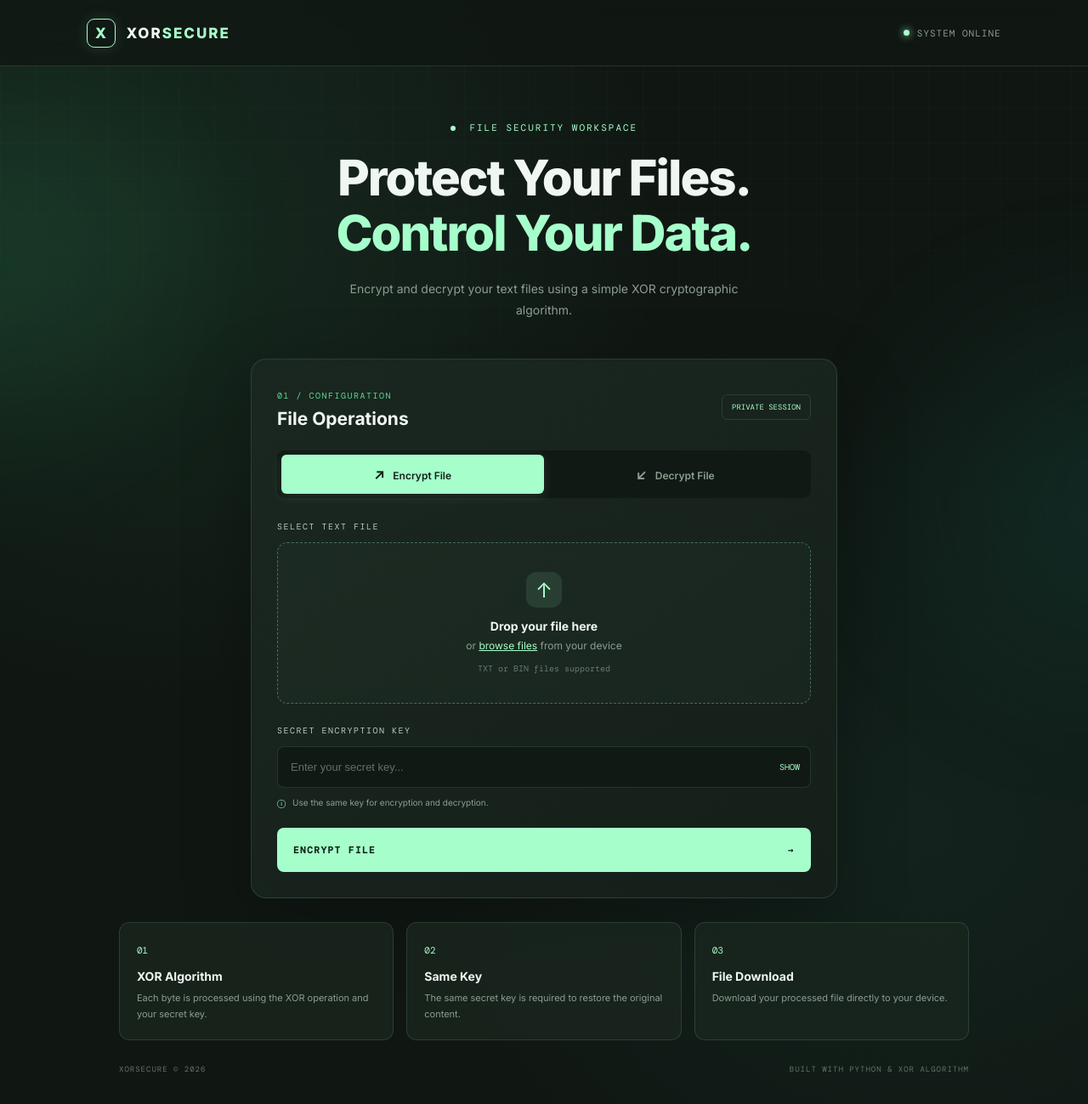
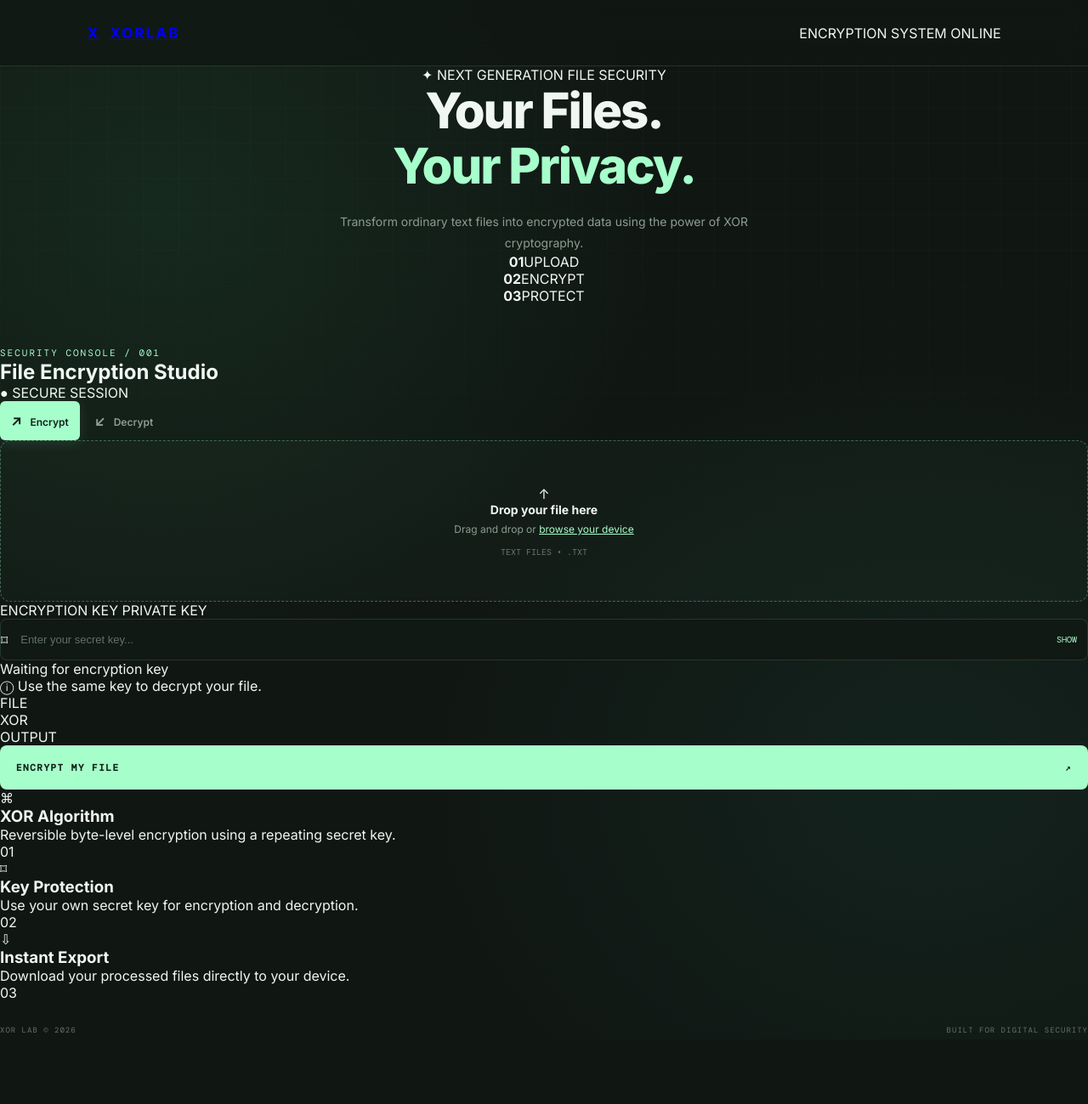
Before and after one commit to A-Irfana-Begam/XOR-File-Security-Studio, a Flask app: page / in a window 1280 px wide. Shown: the whole page at 85% size. After the commit the page ends 1215 px from the top, so only its background shows below. Run offline with Flask 3, Linux system fonts and the light colour scheme.

Commit message:
Update index.html

```diff
--- a/templates/index.html
+++ b/templates/index.html
@@ -3,137 +3,159 @@
 <head>
     <meta charset="UTF-8">
     <meta name="viewport" content="width=device-width, initial-scale=1.0">
-    <title>XOR File Security Studio</title>
+    <title>XOR Security Lab</title>
     <link rel="stylesheet" href="/style.css">
 </head>
 <body>
 
-    <div class="background-glow glow-one"></div>
-    <div class="background-glow glow-two"></div>
+<div class="ambient ambient-one"></div>
+<div class="ambient ambient-two"></div>
 
 <header class="navbar">
-        <div class="brand">
-            <div class="brand-icon">X</div>
-            <span>XOR<span class="brand-highlight">SECURE</span></span>
-        </div>
-        <div class="nav-status">
-            <span class="status-dot"></span>
-            SYSTEM ONLINE
+    <a class="brand" href="/">
+        <div class="brand-logo">X</div>
+        <span>XOR<span class="brand-blue">LAB</span></span>
+    </a>
+
+    <div class="system-status">
+        <span class="live-dot"></span>
+        ENCRYPTION SYSTEM ONLINE
     </div>
 </header>
 
-    <main class="container">
+<main class="main-container">
 
     <section class="hero">
-            <div class="eyebrow">
-                <span></span> FILE SECURITY WORKSPACE
+        <div class="hero-tag">✦ NEXT GENERATION FILE SECURITY</div>
+
+        <h1>Your Files.<br>
+            <span>Your Privacy.</span>
+        </h1>
+
+        <p>Transform ordinary text files into encrypted data using the power of XOR cryptography.</p>
+
+        <div class="hero-stats">
+            <div><strong>01</strong><span>UPLOAD</span></div>
+            <div class="stat-line"></div>
+            <div><strong>02</strong><span>ENCRYPT</span></div>
+            <div class="stat-line"></div>
+            <div><strong>03</strong><span>PROTECT</span></div>
+        </div>
+    </section>
+
+    <section class="dashboard">
+
+        <div class="dashboard-header">
+            <div>
+                <span class="eyebrow">SECURITY CONSOLE / 001</span>
+                <h2>File Encryption Studio</h2>
+            </div>
+            <span class="session-badge">● SECURE SESSION</span>
         </div>
 
-            <h1>Protect Your Files.<br>
-                <span>Control Your Data.</span>
-            </h1>
-
-            <p>
-                Encrypt and decrypt your text files using
-                a simple XOR cryptographic algorithm.
-            </p>
-        </section>
-
-        <section class="workspace">
-
-            <div class="section-heading">
-                <div>
-                    <span class="small-label">01 / CONFIGURATION</span>
-                    <h2>File Operations</h2>
-                </div>
-                <span class="secure-label">PRIVATE SESSION</span>
-            </div>
-
-            <div class="operation-tabs">
+        <div class="mode-switch">
             <button class="operation-btn active" data-action="encrypt">
-                    <span>↗</span> Encrypt File
+                <span>↗</span> Encrypt
             </button>
-
             <button class="operation-btn" data-action="decrypt">
-                    <span>↙</span> Decrypt File
+                <span>↙</span> Decrypt
             </button>
         </div>
 
         <form id="fileForm">
-
             <input type="hidden" id="action" name="action" value="encrypt">
 
-                <label class="field-label">SELECT TEXT FILE</label>
+            <div class="upload-area" id="uploadArea">
+                <input type="file" id="fileInput" hidden accept=".txt">
 
-                <div class="upload-area" id="uploadArea">
-                    <input type="file" id="fileInput" name="file" accept=".txt,.bin" hidden>
+                <div class="upload-symbol">
+                    <span>↑</span>
+                </div>
 
-                    <div class="upload-icon">↑</div>
                 <h3>Drop your file here</h3>
-                    <p>or <span>browse files</span> from your device</p>
-                    <small>TXT or BIN files supported</small>
+                <p>Drag and drop or <span>browse your device</span></p>
+                <small>TEXT FILES • .TXT</small>
 
                 <div id="fileInfo" class="file-info"></div>
             </div>
 
-                <label class="field-label key-label">SECRET ENCRYPTION KEY</label>
+            <div class="key-section">
+                <div class="label-row">
+                    <label>ENCRYPTION KEY</label>
+                    <span>PRIVATE KEY</span>
+                </div>
 
                 <div class="key-wrapper">
-                    <input type="password" id="keyInput" name="key"
-                        placeholder="Enter your secret key..." autocomplete="off">
+                    <span class="key-icon">⌑</span>
+                    <input type="password" id="keyInput"
+                        placeholder="Enter your secret key..."
+                        autocomplete="off">
                     <button type="button" id="toggleKey">SHOW</button>
                 </div>
 
-                <div class="key-note">
-                    <span>ⓘ</span>
-                    Use the same key for encryption and decryption.
+                <div class="key-feedback" id="keyFeedback">
+                    <div class="strength-track">
+                        <span id="strengthBar"></span>
+                    </div>
+                    <span id="strengthText">Waiting for encryption key</span>
+                </div>
+
+                <p class="key-hint">ⓘ Use the same key to decrypt your file.</p>
+            </div>
+
+            <div class="process-visual" id="processVisual">
+                <div class="process-node">FILE</div>
+                <div class="process-line"><span></span></div>
+                <div class="process-node active-node">XOR</div>
+                <div class="process-line"><span></span></div>
+                <div class="process-node">OUTPUT</div>
             </div>
 
             <button type="submit" class="process-btn" id="processBtn">
-                    <span id="buttonText">ENCRYPT FILE</span>
-                    <span>→</span>
+                <span id="buttonText">ENCRYPT MY FILE</span>
+                <span class="btn-arrow">↗</span>
             </button>
-
         </form>
 
         <div id="message" class="message"></div>
 
-            <div class="result-panel" id="resultPanel">
-                <div class="result-icon">✓</div>
-                <div>
-                    <h3>Processing Complete</h3>
+        <div id="resultPanel" class="result-panel">
+            <div class="success-icon">✓</div>
+            <div class="result-content">
+                <h3>Operation completed!</h3>
                 <p id="resultText">Your file is ready.</p>
             </div>
-                <a id="downloadLink" href="#" download>DOWNLOAD FILE ↓</a>
+            <a id="downloadLink" href="#" download>DOWNLOAD ↓</a>
         </div>
 
     </section>
 
-        <section class="info-grid">
+    <section class="feature-grid">
+        <article class="feature-card">
+            <span class="feature-icon">⌘</span>
+            <h3>XOR Algorithm</h3>
+            <p>Reversible byte-level encryption using a repeating secret key.</p>
+            <span class="feature-number">01</span>
+        </article>
 
-            <div class="info-card">
-                <span class="info-number">01</span>
-                <h3>XOR Algorithm</h3>
-                <p>Each byte is processed using the XOR operation and your secret key.</p>
-            </div>
+        <article class="feature-card">
+            <span class="feature-icon">⌑</span>
+            <h3>Key Protection</h3>
+            <p>Use your own secret key for encryption and decryption.</p>
+            <span class="feature-number">02</span>
+        </article>
 
-            <div class="info-card">
-                <span class="info-number">02</span>
-                <h3>Same Key</h3>
-                <p>The same secret key is required to restore the original content.</p>
-            </div>
-
-            <div class="info-card">
-                <span class="info-number">03</span>
-                <h3>File Download</h3>
-                <p>Download your processed file directly to your device.</p>
-            </div>
-
+        <article class="feature-card">
+            <span class="feature-icon">⇩</span>
+            <h3>Instant Export</h3>
+            <p>Download your processed files directly to your device.</p>
+            <span class="feature-number">03</span>
+        </article>
     </section>
 
     <footer>
-            <span>XORSECURE © 2026</span>
-            <span>BUILT WITH PYTHON & XOR ALGORITHM</span>
+        <span> XOR LAB © 2026</span>
+        <span>BUILT FOR DIGITAL SECURITY</span>
     </footer>
 
 </main>
```
Lines whose indentation alone changed are shown as unchanged.
